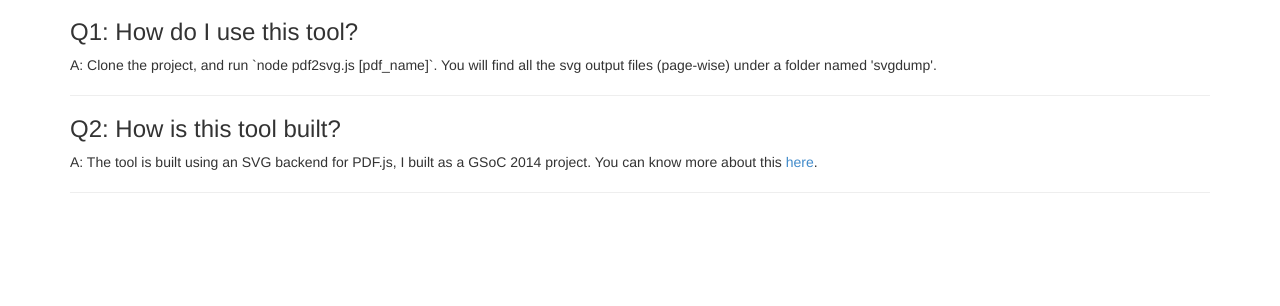
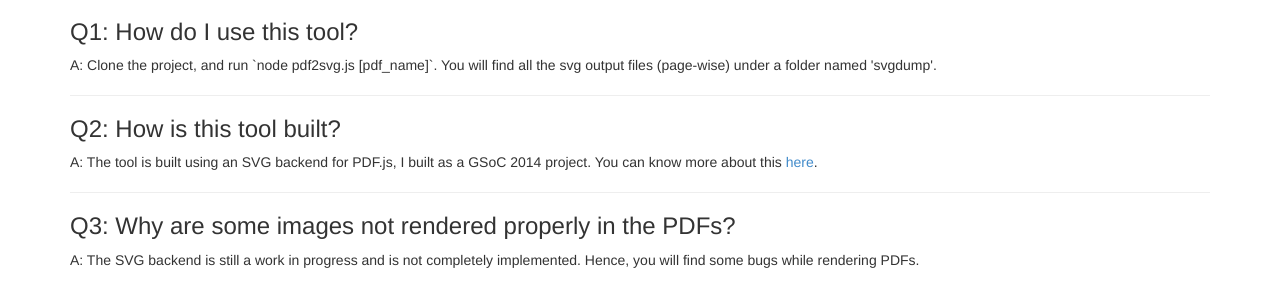
Before and after one commit to pramodhkp/pdf2svg, a plain HTML site: page faq.html in a window 1280 px wide. Shown: the part 152-458 px from the top of the page. Drawn offline with Linux system fonts and the light colour scheme.

Commit message:
Edited faq.html

```diff
--- a/faq.html
+++ b/faq.html
@@ -65,6 +65,12 @@
           A: The tool is built using an SVG backend for PDF.js, I built as a GSoC 2014 project. You can know more about this <a href="https://github.com/pramodhkp/pdf.js/tree/master/examples/svgviewer">here</a>.
         </p>
         <hr class="half-rule"></hr>
+        <h3>
+          Q3: Why are some images not rendered properly in the PDFs?
+        </h3>
+        <p>
+          A: The SVG backend is still a work in progress and is not completely implemented. Hence, you will find some bugs while rendering PDFs.
+        </p>
         </div>
   </body>
   </html>
```
